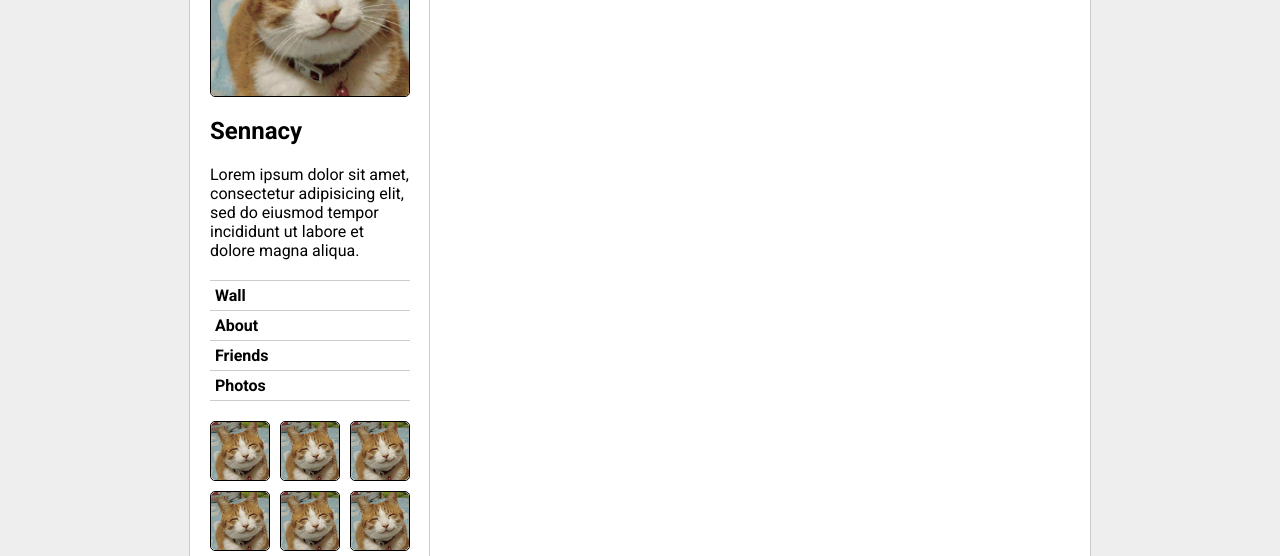
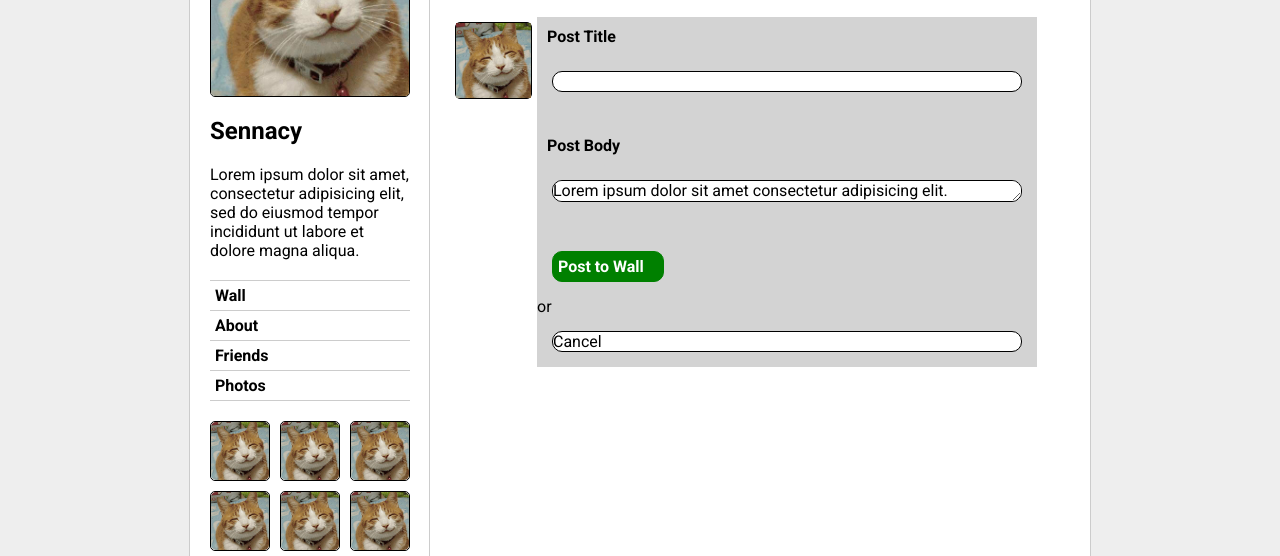
Before and after one commit to Tayyab12308/W6D2, a plain HTML site: page css-friends-09/skeleton/09-forms.html in a window 1280 px wide. Shown: the part 244-800 px from the top of the page. Drawn offline with Linux system fonts and the light colour scheme.

Commit message:
Add styling to form to post something to wall

```diff
--- a/css-friends-09/skeleton/09-forms.html
+++ b/css-friends-09/skeleton/09-forms.html
@@ -100,7 +100,16 @@
 
     </section>
     <section class="content-main">
-
+      <div><img src="./images/cat.jpg" alt=""></div>
+      <form action="#" class="post-form">
+        <label>Post Title</label>
+        <input type="text" name="title"><br>
+        <label>Post Body</label>
+        <textarea name="" id="" cols="20" rows="5">Lorem ipsum dolor sit amet consectetur adipisicing elit. Voluptatibus maxime corrupti consequatur dolores at veritatis fuga itaque atque voluptates nam, expedita provident delectus quo in sed! Delectus, alias. Libero, harum.</textarea>
+        <br>
+        <input class="submit-button" type="submit" value="Post to Wall"> or
+        <input type="submit" value="Cancel">
+      </form>
     </section>
   </main>
 
--- a/css-friends-09/skeleton/css/09-forms.css
+++ b/css-friends-09/skeleton/css/09-forms.css
@@ -1 +1,43 @@
 /* PHASE 9: Forms */
+.content-main {
+  display: flex;
+}
+
+.content-main div {
+  width: 75px;
+  height: 75px;
+  border: 0.5px solid black;
+  border-radius: 5px;
+  margin: 5px;
+}
+
+
+.post-form {
+  background-color: lightgray;
+  display: flex;
+  flex-direction: column;
+  max-height: 350px;
+  min-width: 500px;
+}
+
+.post-form input, .post-form textarea {
+  background-color: white;
+  border: 1px solid black;
+  margin: 15px;
+  border-radius: 10px;
+}
+
+.post-form label {
+  margin: 10px;
+  font-weight: bold;
+}
+
+.submit-button {
+  padding: 5px;
+  color: white;
+  background-color: green !important;
+  border: 1px solid green !important;
+  border-radius: 5px;
+  font-weight: bold;
+  width: 100px;
+}
```
